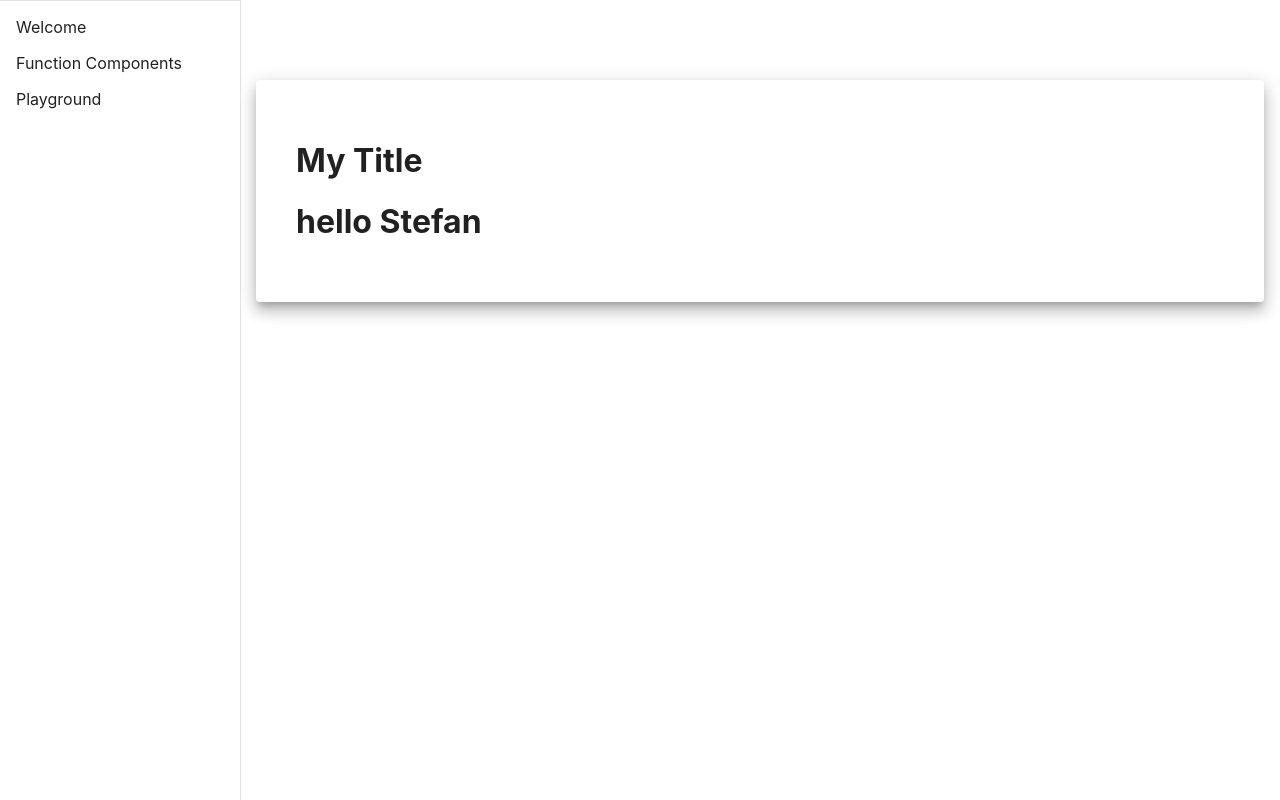
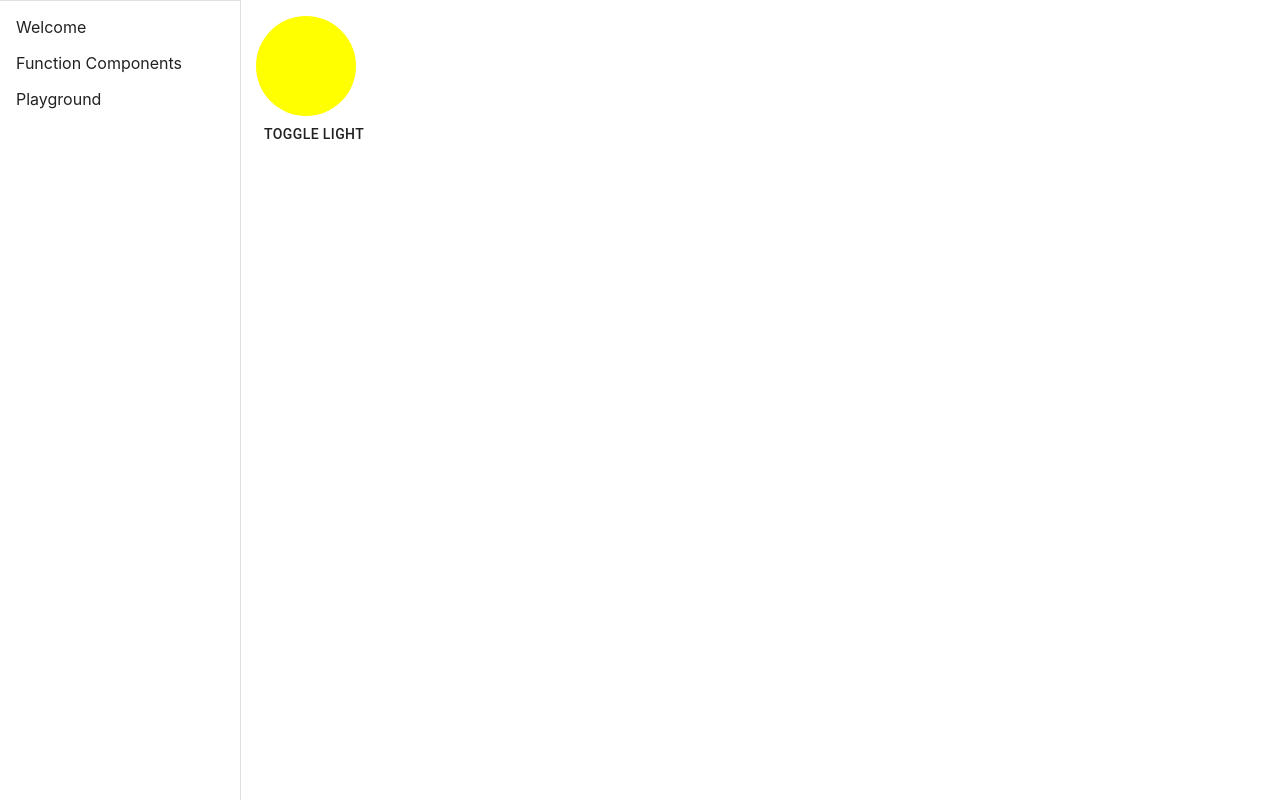
Before and after one commit to stefanpl/hooks-and-functional-components, a React app: page /playground in a window 1280 px wide. Built offline with nearby package versions, Linux system fonts and the light colour scheme.

Commit message:
why is the count increasing by twos

```diff
--- a/src/pages/Playground.tsx
+++ b/src/pages/Playground.tsx
@@ -1,24 +1,42 @@
-import React, { FunctionComponent } from "react";
-import BigPaper from "../components/BigPaper";
-import SayHello from "../components/SayHello/SayHelloComponent";
+import { Box, Button } from "@material-ui/core";
+import React, { FunctionComponent, useState } from "react";
 
-const BoxIt: FunctionComponent<{
-  title: string;
-}> = (props) => (
-  <BigPaper>
-    <h1>{props.title}</h1>
-    {props.children}
-  </BigPaper>
-);
+let numberOfCalls = 0;
+
+const LightBulb: FunctionComponent = () => {
+  const [isTurnedOn, setTurnedOn] = useState<boolean>(true);
+
+  numberOfCalls += 1;
+
+  console.log(`hi i am the lightbulb, been called ${numberOfCalls} times.`);
+
+  return (
+    <>
+      <Box
+        style={{
+          backgroundColor: isTurnedOn ? "yellow" : "black",
+          width: 100,
+          height: 100,
+          borderRadius: "50%",
+        }}
+      />
+      <Button
+        onClick={() => {
+          setTurnedOn((oldValue) => !oldValue);
+        }}
+      >
+        toggle light
+      </Button>
+    </>
+  );
+};
 
 const Playground: React.FunctionComponent = () => {
   console.log(`this is the playground`);
 
   return (
     <>
-      <BoxIt title="My Title">
-        <SayHello friends={[]} name="Stefan" />
-      </BoxIt>
+      <LightBulb />
     </>
   );
 };
```
